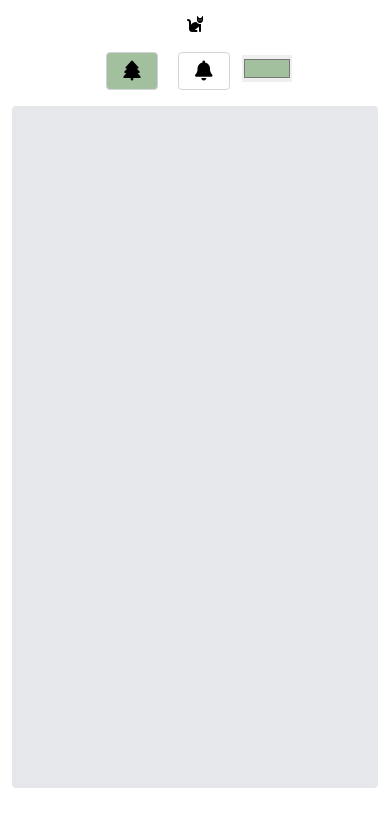
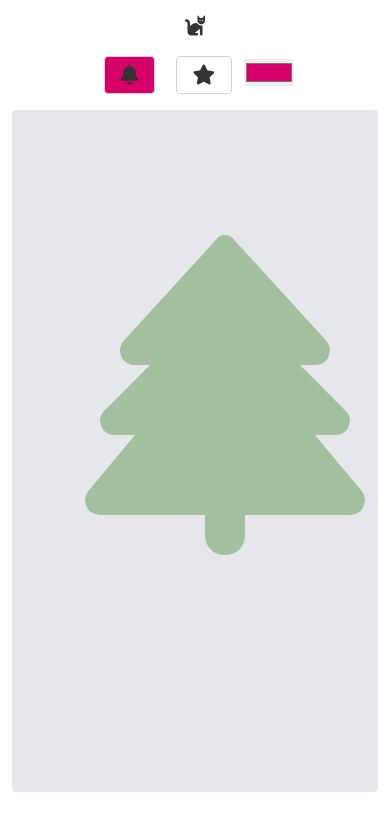
Before and after one commit to Makohan/svelte-christmas-tree, a Svelte app: page / in a window 390 px wide. Shown: the top 830 px of the page. Built offline with nearby package versions, Linux system fonts and the light colour scheme.

Commit message:
add main tree

```diff
--- a/src/App.svelte
+++ b/src/App.svelte
@@ -8,6 +8,6 @@
   @tailwind utilities;
 </style>
 
-<main class="text-center p-1 m-auto max-w-prose h-5/6">
+<main class="text-center p-1 m-auto max-w-prose max-h-full h-5/6">
   <ChristmasTree />
 </main>
--- a/src/components/atoms/Button.svelte
+++ b/src/components/atoms/Button.svelte
@@ -1,9 +1,10 @@
 <script lang="ts">
-  export let color: "green" | "yellow";
+  export let color: "green" | "yellow" | "red";
   export let isActive: boolean;
 
   const green = color === "green";
   const yellow = color === "yellow";
+  const red = color === "red";
 </script>
 
 <style lang="postcss">
@@ -13,12 +14,16 @@
   .yellow {
     @apply bg-yellow-500;
   }
+  .red {
+    @apply bg-red-500;
+  }
 </style>
 
 <button
   class="text-xl px-4 py-1 m-2 rounded border border-gray-300"
   on:click
   class:green={green && isActive}
-  class:yellow={yellow && isActive}>
+  class:yellow={yellow && isActive}
+  class:red={red && isActive}>
   <slot />
 </button>
--- /dev/null
+++ b/src/components/atoms/Icon.svelte
@@ -0,0 +1,18 @@
+<script lang="ts">
+  export let id: string;
+  export let color = "";
+  export let colorHex = "";
+  export let size = "xl";
+
+  let classValue = `fas fa-${id} text-${size}`;
+  if (color) {
+    classValue += color;
+  }
+
+  let style = "";
+  if (colorHex) {
+    style += `color: ${colorHex};`;
+  }
+</script>
+
+<i class={classValue} {style} />
--- a/src/components/atoms/Ornament.svelte
+++ /dev/null
@@ -1,7 +0,0 @@
-<script lang="ts">
-  export let id = "cat";
-  export let color = "black";
-  export let colorHex = "#000000";
-</script>
-
-<i class="fas fa-{id} text-{color}" style="color: {colorHex};" />
--- a/src/components/containers/ChristmasTree.svelte
+++ b/src/components/containers/ChristmasTree.svelte
@@ -1,34 +1,54 @@
 <script lang="ts">
+  import { onMount } from "svelte";
   import ChristmasTreePresentation from "./ChristmasTreePresentation.svelte";
+  import Icon from "../atoms/Icon.svelte";
   import { ornament } from "../../store/ornament";
+  import type { Ornament } from "../../store/ornament";
   import { treeOrnaments } from "../../store/treeOrnaments";
   import type { TreeOrnament } from "../../store/treeOrnaments";
-  import Ornament from "../atoms/Ornament.svelte";
 
   const DEFAULT_TREE_COLOR = "#a2C09e";
-  const DEFAULT_BELL_COLOR = "#ECF71E";
+  const DEFAULT_BELL_COLOR = "#D60068";
+  const DEFAULT_STAR_COLOR = "#ECF71E";
 
-  function handleClickTree() {
-    ornament.setTree();
-    ornament.setColor(DEFAULT_TREE_COLOR);
+  onMount(() => {
+    handleClickBell();
+    createMainTree();
+  });
+
+  function createMainTree() {
+    const centerX = window.innerWidth / 2;
+    const centerY = window.innerWidth / 2;
+    const ornament: Ornament = {
+      type: "tree",
+      colorHex: DEFAULT_TREE_COLOR,
+      size: "20xl",
+    };
+
+    treeOrnaments.push(centerX - 110, centerY + 40, ornament);
   }
+
   function handleClickBell() {
     ornament.setBell();
     ornament.setColor(DEFAULT_BELL_COLOR);
   }
-  function handleChangeColor(event) {
+  function handleClickStar() {
+    ornament.setStar();
+    ornament.setColor(DEFAULT_STAR_COLOR);
+  }
+  function handleChangeColor(event: any) {
     ornament.setColor(event.target.value);
   }
   function handleClickCanvas(event: MouseEvent) {
     treeOrnaments.push(event.pageX, event.pageY, ornament.get());
   }
 
-  let isActiveTree = false;
+  let isActiveStar = false;
   let isActiveBell = false;
   let defaultColor: string;
 
   ornament.subscribe((currentOrnament) => {
-    isActiveTree = currentOrnament.type === "tree";
+    isActiveStar = currentOrnament.type === "star";
     isActiveBell = currentOrnament.type === "bell";
     defaultColor = currentOrnament.colorHex;
   });
@@ -39,22 +59,23 @@
   });
 </script>
 
-<Ornament />
+<Icon id="cat" />
 <ChristmasTreePresentation
-  {handleClickTree}
   {handleClickBell}
+  {handleClickStar}
   {handleChangeColor}
   {handleClickCanvas}
-  {isActiveTree}
   {isActiveBell}
+  {isActiveStar}
   {defaultColor}>
   {#each allOrnaments as treeOrnament}
-    <div
+    <span
       class="absolute"
       style="left: {treeOrnament.x}px; top: {treeOrnament.y}px;">
-      <Ornament
+      <Icon
         id={treeOrnament.ornament.type}
-        colorHex={treeOrnament.ornament.colorHex} />
-    </div>
+        colorHex={treeOrnament.ornament.colorHex}
+        size={treeOrnament.ornament.size} />
+    </span>
   {/each}
 </ChristmasTreePresentation>
--- a/src/components/containers/ChristmasTreePresentation.svelte
+++ b/src/components/containers/ChristmasTreePresentation.svelte
@@ -1,26 +1,26 @@
 <script lang="ts">
   import Button from "../atoms/Button.svelte";
   import ColorPicker from "../atoms/ColorPicker.svelte";
-  import Ornament from "../atoms/Ornament.svelte";
+  import Ornament from "../atoms/Icon.svelte";
   import Canvas from "../common/Canvas.svelte";
 
-  export let handleClickTree: () => void;
   export let handleClickBell: () => void;
-  export let handleClickCanvas: (MouseEvent) => void;
-  export let handleChangeColor: (MouseEvent) => void;
+  export let handleClickStar: () => void;
+  export let handleChangeColor: (e: any) => void;
+  export let handleClickCanvas: (e: MouseEvent) => void;
 
-  export let isActiveTree: boolean;
   export let isActiveBell: boolean;
+  export let isActiveStar: boolean;
 
   export let defaultColor: string;
 </script>
 
 <div class="m-2">
-  <Button on:click={handleClickTree} color="green" isActive={isActiveTree}>
-    <Ornament id="tree" />
+  <Button on:click={handleClickBell} color="red" isActive={isActiveBell}>
+    <Ornament id="bell" />
   </Button>
-  <Button on:click={handleClickBell} color="yellow" isActive={isActiveBell}>
-    <Ornament id="bell" />
+  <Button on:click={handleClickStar} color="yellow" isActive={isActiveStar}>
+    <Ornament id="star" />
   </Button>
   <ColorPicker on:change={handleChangeColor} value={defaultColor} />
 </div>
--- a/src/store/ornament.ts
+++ b/src/store/ornament.ts
@@ -1,38 +1,44 @@
 import { writable, get } from "svelte/store";
 
 export const ornamentType = {
+  bell: "bell",
+  star: "star",
   tree: "tree",
-  bell: "bell",
 };
 
 export type Ornament = {
   type: keyof typeof ornamentType;
   colorHex: string;
+  size: string;
 };
 
 function createOrnament() {
   const defaultState: Ornament = {
-    type: "tree",
-    colorHex: "#a2C09e",
+    type: "bell",
+    colorHex: "#000000",
+    size: "xl",
   };
   const self = writable(defaultState);
 
   return {
     subscribe: self.subscribe,
     get: () => get(self),
-    setTree: () => {
+    setBell: () => {
       self.update(
-        (value) => (value = { type: "tree", colorHex: value.colorHex })
+        (value) =>
+          (value = { type: "bell", colorHex: value.colorHex, size: value.size })
       );
     },
-    setBell: () => {
+    setStar: () => {
       self.update(
-        (value) => (value = { type: "bell", colorHex: value.colorHex })
+        (value) =>
+          (value = { type: "star", colorHex: value.colorHex, size: value.size })
       );
     },
     setColor: (colorHex: string) => {
       self.update(
-        (value) => (value = { type: value.type, colorHex: colorHex })
+        (value) =>
+          (value = { type: value.type, colorHex: colorHex, size: value.size })
       );
     },
   };
--- a/tailwind.config.js
+++ b/tailwind.config.js
@@ -10,6 +10,9 @@ module.exports = {
           500: "#ECF71E",
         },
       },
+      fontSize: {
+        "20xl": "20rem",
+      },
     },
   },
   variants: {},
```
